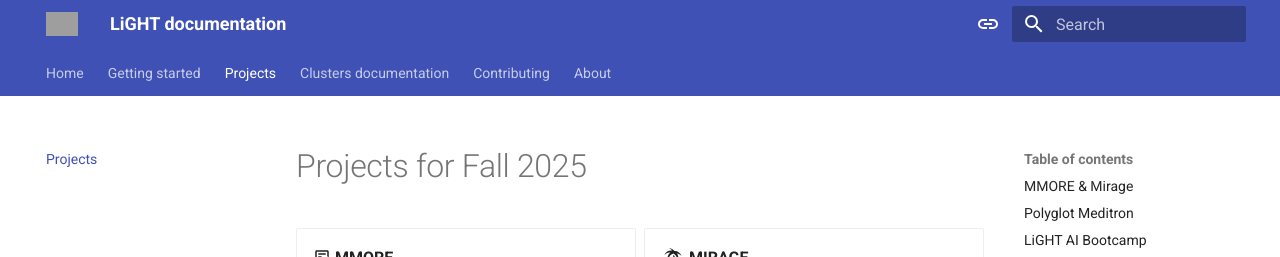
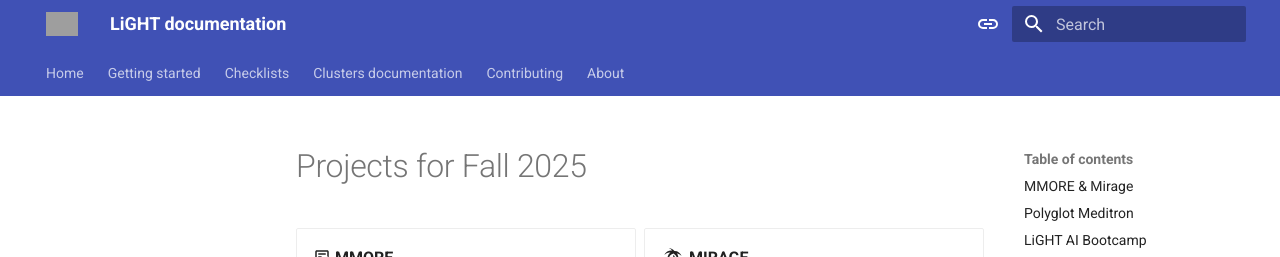
Before and after one commit to EPFLiGHT/LiGHT-doc, an MkDocs documentation site: the page built from docs/projects.md, in a window 1280 px wide and 900 px high. Shown: the top 257 px of the window. Built offline with MkDocs 1.6.1 and Material for MkDocs 9.7.7, drawn with Linux system fonts in a browser that asks for light colours; some of the changed text lies outside the part shown; grey boxes are pictures that could not be loaded.

Commit message:
Update mkdocs.yml
added checklist to the navigation

```diff
--- a/mkdocs.yml
+++ b/mkdocs.yml
@@ -95,7 +95,7 @@ extra_javascript:
 nav:
   - Home: index.md
   - Getting started: gettingstarted.md
-  - Projects: projects.md
+  - Checklists: checklist.md
   - Clusters documentation:
       - Overview: clusters.md
       - RCP:
```
